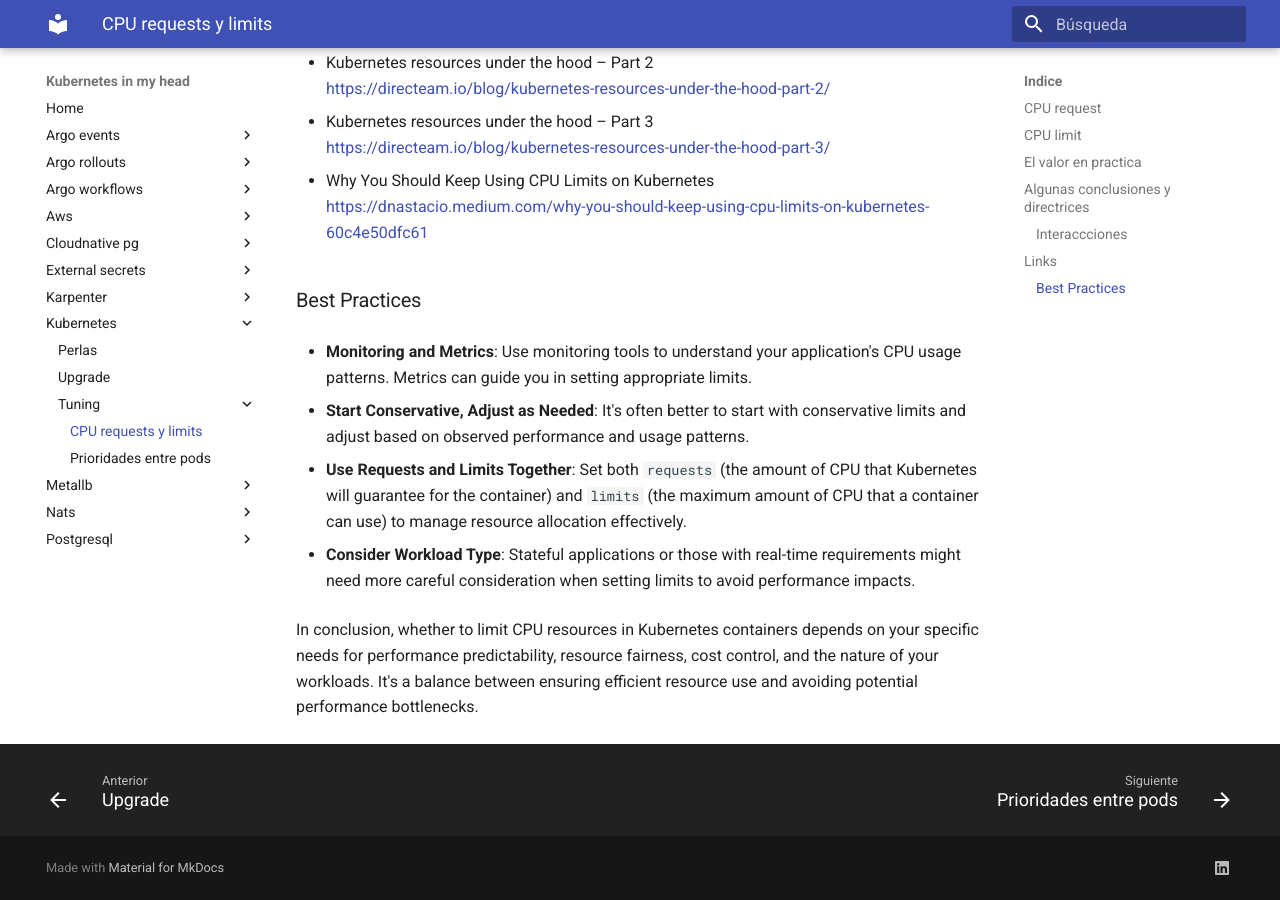
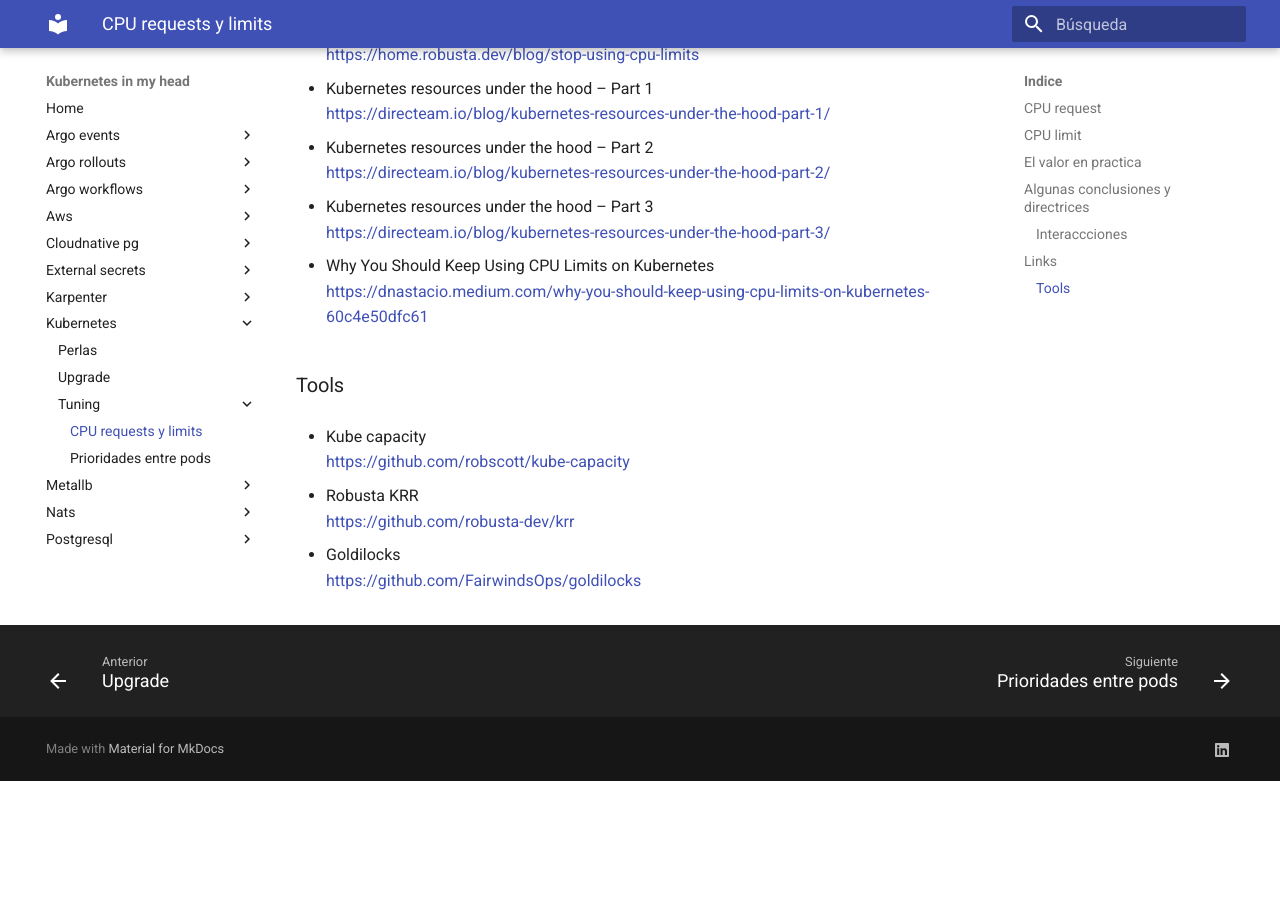
Before and after one commit to jorgelon/kubernetesinmyhead.net, an MkDocs documentation site: the page built from docs/kubernetes/tuning/cpu-requests-limits.md, in a window 1280 px wide and 900 px high, scrolled down 2875 px. Built offline with MkDocs 1.6.1 and Material for MkDocs 9.7.7, drawn with Linux system fonts in a browser that asks for light colours; after the commit the page ends 3656 px from its top, so only the background shows below that; some of the changed text lies outside the part shown.

Commit message:
add tools

```diff
--- a/docs/kubernetes/tuning/cpu-requests-limits.md
+++ b/docs/kubernetes/tuning/cpu-requests-limits.md
@@ -96,14 +98,13 @@ Es una herramienta para controlar el uso de recursos a nivel de namespace.
 - Why You Should Keep Using CPU Limits on Kubernetes
 <https://dnastacio.medium.com/why-you-should-keep-using-cpu-limits-on-kubernetes-60c4e50dfc61>
 
-### Best Practices
+### Tools
 
-- **Monitoring and Metrics**: Use monitoring tools to understand your application's CPU usage patterns. Metrics can guide you in setting appropriate limits.
+- Kube capacity
+<https://github.com/robscott/kube-capacity>
 
-- **Start Conservative, Adjust as Needed**: It's often better to start with conservative limits and adjust based on observed performance and usage patterns.
+- Robusta KRR
+<https://github.com/robusta-dev/krr>
 
-- **Use Requests and Limits Together**: Set both `requests` (the amount of CPU that Kubernetes will guarantee for the container) and `limits` (the maximum amount of CPU that a container can use) to manage resource allocation effectively.
-
-- **Consider Workload Type**: Stateful applications or those with real-time requirements might need more careful consideration when setting limits to avoid performance impacts.
-
-In conclusion, whether to limit CPU resources in Kubernetes containers depends on your specific needs for performance predictability, resource fairness, cost control, and the nature of your workloads. It's a balance between ensuring efficient resource use and avoiding potential performance bottlenecks.
+- Goldilocks
+<https://github.com/FairwindsOps/goldilocks>
```
Also changed, not shown: other parts of docs/kubernetes/tuning/cpu-requests-limits.md (+3 -1 lines).
